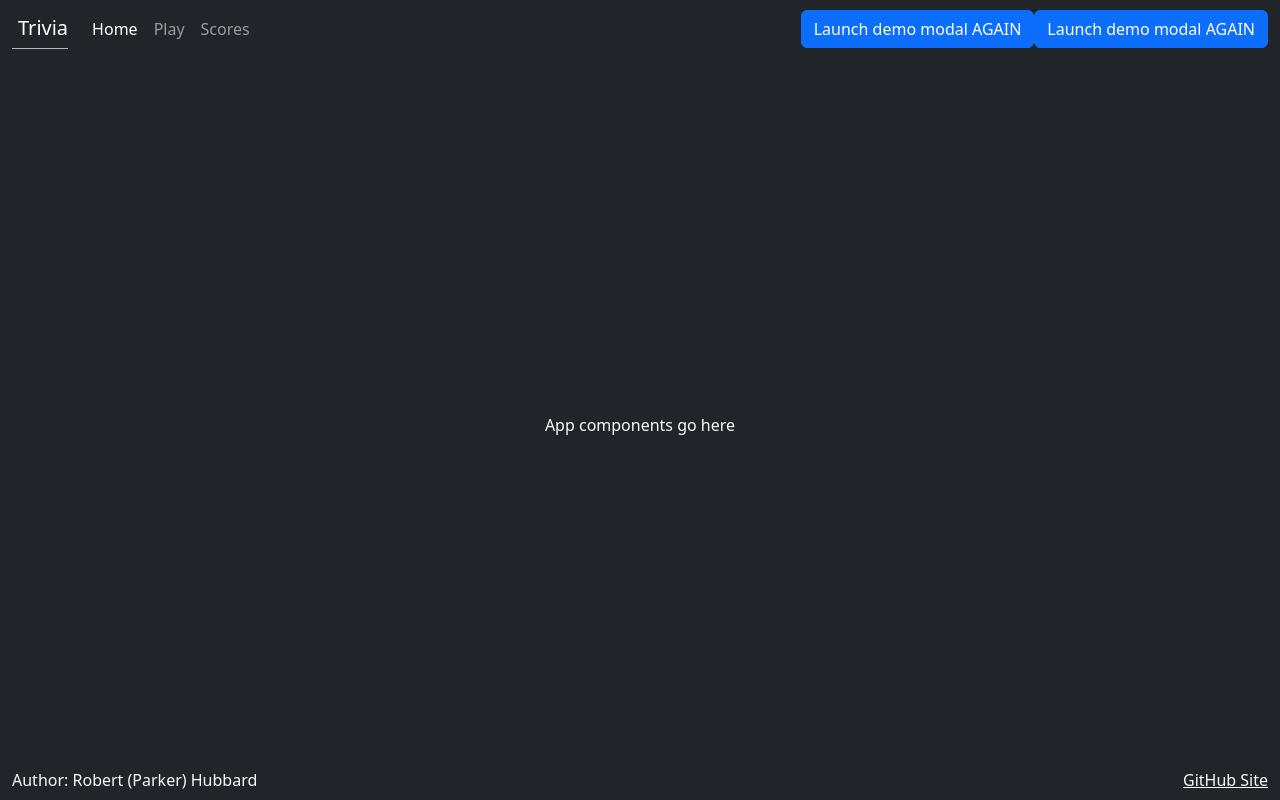
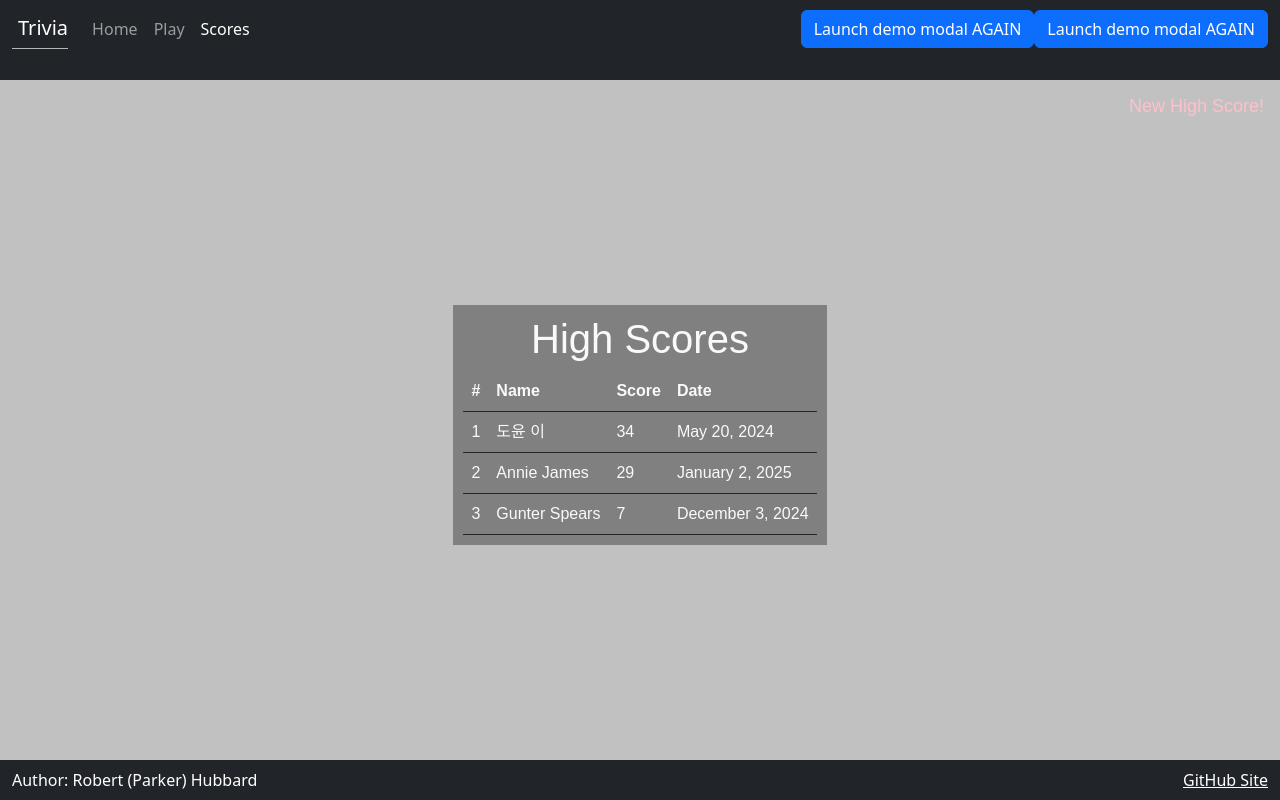
Before and after one commit to rhubba4863/startup, a React (Vite) app: page /scores in a window 1280 px wide. Built offline with nearby package versions, Linux system fonts and the light colour scheme.

Commit message:
Restructure files. created jsx for each page. CSS not complete

```diff
--- a/package.json
+++ b/package.json
@@ -1,6 +1,9 @@
 {
   "dependencies": {
-    "bootstrap": "^5.3.3"
+    "bootstrap": "^5.3.3",
+    "react": "^19.0.0",
+    "react-dom": "^19.0.0",
+    "react-router-dom": "^7.1.5"
   },
   "name": "startup",
   "version": "1.0.0",
--- a/src/app.jsx
+++ b/src/app.jsx
@@ -1,13 +1,20 @@
 import React from 'react';
 import 'bootstrap/dist/css/bootstrap.min.css';
 import './app.css';
+
+import { BrowserRouter, NavLink, Route, Routes } from 'react-router-dom';
+import { Login } from './login/login';
+import { Play } from './play/play';
+import { Scores } from './scores/scores';
 
 export default function App() {
   // Note - RPH just put a line on the screen
   // return <div className='body bg-dark text-light'>App will display here</div>;
 
   return (
-    // <!-- Figure how to set the minimum size " min-w-700" -->
+    // BrowserRouter will handle all
+    <BrowserRouter>
+      {/* // <!-- Figure how to set the minimum size " min-w-700" --> */}
       <div className="body bg-dark text-light">
         {/* <!-- Use header, main, and footer elements to give semantic structure --> */}
         <header className="container-fluid">
@@ -15,20 +22,20 @@ export default function App() {
           {/* <!-- Note - perhaps remove "fixed-top" if header is to be scrolled out of view --> */}
           <nav className="navbar fixed-top navbar-expand-lg navbar-dark bg-dark">
             <div className="container-fluid">
-            <a className="navbar-brand" href="#">Trivia</a>
+              <NavLink className="navbar-brand" to=''>Trivia</NavLink >
               <button className="navbar-toggler" type="button" data-bs-toggle="collapse" data-bs-target="#navbarSupportedContent" aria-controls="navbarSupportedContent" aria-expanded="false" aria-label="Toggle navigation">
                 <span className="navbar-toggler-icon"></span>
               </button>
               <div className="collapse navbar-collapse" id="navbarSupportedContent">
                 <ul className="navbar-nav me-auto mb-2 mb-lg-0">
                   <li className="nav-item">
-                  <a className="nav-link active" aria-current="page" href="index.html">Home</a>
+                    <NavLink className="nav-link" aria-current="page" to='login'>Home</NavLink>
                   </li>
                   <li className="nav-item">
-                  <a className="nav-link" href="play.html">Play</a>
+                    <NavLink className="nav-link" to='play'>Play</NavLink>
                   </li>
                   <li className="nav-item">
-                  <a className="nav-link" href="scores.html">Scores</a>
+                    <NavLink className="nav-link" to='scores'>Scores</NavLink>
                   </li>
 
                   {/* <!-- <li class="nav-item">
@@ -53,7 +60,7 @@ export default function App() {
           </nav>
 
           {/* <!-- Modal --> */}
-        <div className="modal fade" id="exampleModal" tabindex="-1" aria-labelledby="exampleModalLabel" aria-hidden="true">
+          <div className="modal fade" id="exampleModal" tabIndex="-1" aria-labelledby="exampleModalLabel" aria-hidden="true">
             <div className="modal-dialog">
               <div className="modal-content">
                 <div className="modal-header">
@@ -72,7 +79,13 @@ export default function App() {
           </div>
         </header>
 
-      <main>App components go here</main>
+        {/* <main>App components go here</main> */}
+        <Routes>
+          <Route path='/login' element={<Login />} exact />
+          <Route path='/play' element={<Play />} />
+          <Route path='/scores' element={<Scores />} />
+          <Route path='*' element={<NotFound />} />
+        </Routes>
 
         {/* <!-- Footer and Link --> */}
         <footer className="navbar fixed-bottom navbar-expand-sm navbar-dark bg-dark">
@@ -84,9 +97,14 @@ export default function App() {
 
         <script src="https://cdn.jsdelivr.net/npm/bootstrap@5.3.3/dist/js/bootstrap.bundle.min.js"
         integrity="sha384-YvpcrYf0tY3lHB60NNkmXc5s9fDVZLESaAA55NDzOxhy9GkcIdslK1eN7N6jIeHz"
-      crossorigin="anonymous">
+        crossOrigin="anonymous">
         </script>
 
       </div>
+    </BrowserRouter>
   )
 }
+
+function NotFound() {
+  return <main className='container-fluid bg-secondary text-center'>404: Return to sender. Address unknown.</main>;
+}
--- /dev/null
+++ b/src/login/login.jsx
@@ -0,0 +1,29 @@
+import React from 'react';
+// Figure CSS format later
+// import './app.css';
+
+
+export function Login() {
+  return (
+    <main className="container-fluid bg-secondary text-center">
+      {/* <!-- Note - Some links Hidden till user logs in --> */}
+      <h2 className="new-high-score">New High Score!</h2>
+
+      <div>
+        <h1>Welcome to Trivia</h1>
+        <form method="get" action="play.html">
+          <div className="input-group mb-3">
+            <span className="input-group-text">@</span>
+            <input className="form-control" type="text" placeholder="your@email.com" />
+          </div>
+          <div className="input-group mb-3">
+            <span className="input-group-text">🔒</span>
+            <input className="form-control"type="password" placeholder="Password" />
+          </div>
+          <button type="submit" className="btn btn-primary">Login</button>
+          <button type="submit" className="btn btn-secondary">Create</button>
+        </form>
+      </div>
+    </main>
+  );
+}
--- /dev/null
+++ b/src/play/play.css
@@ -0,0 +1,173 @@
+header {
+  /* flex: 0 90px;
+  background-color: rgba(0, 0, 0, 0.9);
+
+  height: 10%; */
+
+  /* display: block;
+  unicode-bidi: isolate;
+  margin: auto; */
+}
+
+.game-name{
+  vertical-align: middle;
+
+}
+
+menu{
+  flex: 1;
+  display: flex;
+  /*  overwrite Bootstrap so the menu does not wrap */
+  flex-direction: row !important;
+  list-style: none;
+}
+
+.navbar-brand {
+  padding-left: 0.3em;
+  border-bottom: solid rgb(182, 182, 182) thin;
+}
+
+.new-high-score{
+  /* display: flex;
+  flex-direction: row;
+  justify-content: start;
+  align-items:start; */
+
+  /* position: relative;
+  float: right;
+
+  top: 5%; */
+
+  color: pink;
+  position: absolute;
+  top: 12%;
+  right: 16px;
+  font-size: 18px;
+
+  /* Element takes space, but not visible */
+  /* https://www.w3schools.com/css/css_display_visibility.asp */
+  /* visibility: hidden; */
+
+}
+
+menu .nav-item {
+  padding: 0 0.3em;
+  margin-bottom: 10px;
+}
+
+main {
+  background-color: rgb(194, 193, 193);
+
+  /* flex: 1 calc(100vh - 110px);
+  display: flex; */
+  /* flex-direction: column;
+  align-items: center;
+  justify-content: space-around; */
+
+  text-align: center;
+  font-family: sans-serif;
+  box-sizing: border-box;
+
+  height: 100%;
+
+  /* flex: 1 calc(100vh - 110px); */
+  display: flex;
+  flex-direction: column;
+  align-items: center;
+  justify-content: center;
+}
+
+footer {
+  color: white;
+  flex: 0 30px;
+}
+
+html {
+  height: 100%;
+}
+
+body {
+  /* display: flex;
+  flex-direction: column;
+  min-width: 375px; */
+
+
+  height: 100%;
+  /* min-width: 700px */
+  /* min-w-{700px}; */
+}
+
+/* 2) Play.html's CSS */
+#guessing-structure{
+  padding: 10px;
+  background-color: gray;
+}
+
+#step-and-score{
+  /* display: inline-block */
+  /* width=100%; */
+
+  display: flex;
+  text-align: center;
+  align-items: center;
+  padding:3px;
+}
+
+/* 3) scores.html's CSS */
+#scores-structure{
+  padding: 10px;
+  background-color: gray;
+}
+
+table {
+  border-collapse: collapse;
+  width: 100%;
+}
+
+.bordertime{
+  padding: 8px;
+  text-align: left;
+  border-bottom: 1px solid #252525;
+}
+
+/* NOTE MEDIA QUERIES HERE */
+/*
+If page is in portrait format
+@media (orientation: portrait) {
+NOTE - REFER TO BODY ELEMENT
+ body {
+   flex-direction: column;
+ }
+}
+ */
+
+ /* (max-height: 500px))
+ MEANS once below 500px
+  */
+
+  /* @media ((orientation: portrait) and (max-height: 500px)) {
+ aside {
+   display: none;
+ }
+} */
+
+/* @media ((max-height: 500px)) {
+  #page-links {
+    display: none;
+  }
+ } */
+
+ @media ((orientation: portrait) and (max-height: 500px)) {
+  #modal-load-button {
+    display: none;
+  }
+ }
+
+
+/* .button-row{
+  padding: 1px;
+} */
+
+/* Notes
+Fill max height of item in page
+height: 100%; */
--- /dev/null
+++ b/src/play/play.jsx
@@ -0,0 +1,40 @@
+import React from 'react';
+// Figure CSS format later
+import './play.css';
+
+export function Play() {
+  return (
+    // <main className='container-fluid bg-secondary text-center'>
+    //   <div>play displayed here</div>
+    // </main>
+
+    <main>
+      {/* <!-- Note - Some links Hidden till user logs in --> */}
+      <h2 className="new-high-score">New High Score!</h2>
+      <div id="guessing-structure">
+        <h1>Name That... Actor</h1> <div>  Username</div>
+        <form method="get" action="play.html">
+          <div>
+            {/* <!-- Hold Image to Display --> */}
+            <img alt="Arches" height={150} src="https://cdn.britannica.com/82/136182-050-6BB308B7/John-Wayne.jpg?raw=true" />
+          </div>
+          <div id="step-and-score">
+            <div style={{'width' : '40%', textAlign: 'right' }} /*float={right}*/>Round 0/10</div>
+            <div style={{'width' : '40%', textAlign: 'right'}} /*float={right}*/>Score 0/10</div>
+          </div>
+
+          <div className="button-row">
+            <button id="option1" style={{'width' : '45%'}} type="submit">John Wayne</button>
+            <button id="option2" style={{'width' : '45%'}} type="submit">Gary Cooper</button>
+          </div>
+          <div className="button-row">
+            <button id="option3" style={{'width' : '45%'}} type="submit">Clint Eastwood</button>
+            <button id="option4" style={{'width' : '45%'}} type="submit">Henry Fonda</button>
+          </div>
+
+          <button id="restart-button" type="submit">Restart</button>
+        </form>
+      </div>
+    </main>
+  );
+}
--- /dev/null
+++ b/src/scores/scores.jsx
@@ -0,0 +1,48 @@
+import React from 'react';
+
+export function Scores() {
+  return (
+    // <main className='container-fluid bg-secondary text-center'>
+    //   <div>scores displayed here</div>
+    // </main>
+
+    <main>
+    {/* <!-- Note - Some links Hidden till user logs in --> */}
+    <h2 class="new-high-score">New High Score!</h2>
+    <div id="scores-structure">
+      <h1>High Scores</h1>
+      <table>
+        <thead>
+          <tr>
+              <th class="bordertime">#</th>
+              <th class="bordertime">Name</th>
+              <th class="bordertime">Score</th>
+              <th class="bordertime">Date</th>
+            </tr>
+        </thead>
+        <tbody>
+          <tr>
+            <td class="bordertime">1</td>
+            <td class="bordertime">도윤 이</td>
+            <td class="bordertime">34</td>
+            <td class="bordertime">May 20, 2024</td>
+          </tr>
+          <tr>
+            <td class="bordertime">2</td>
+            <td class="bordertime">Annie James</td>
+            <td class="bordertime">29</td>
+            <td class="bordertime">January 2, 2025</td>
+          </tr>
+          <tr>
+            <td class="bordertime">3</td>
+            <td class="bordertime">Gunter Spears</td>
+            <td class="bordertime">7</td>
+            <td class="bordertime">December 3, 2024</td>
+          </tr>
+        </tbody>
+      </table>
+    </div>
+    </main>
+
+  );
+}
```
Also changed, not shown: public/notes.md (+10 -0 lines), 1 other file (tests, documents, lock files or other folders). Lines whose indentation alone changed are shown as unchanged.
